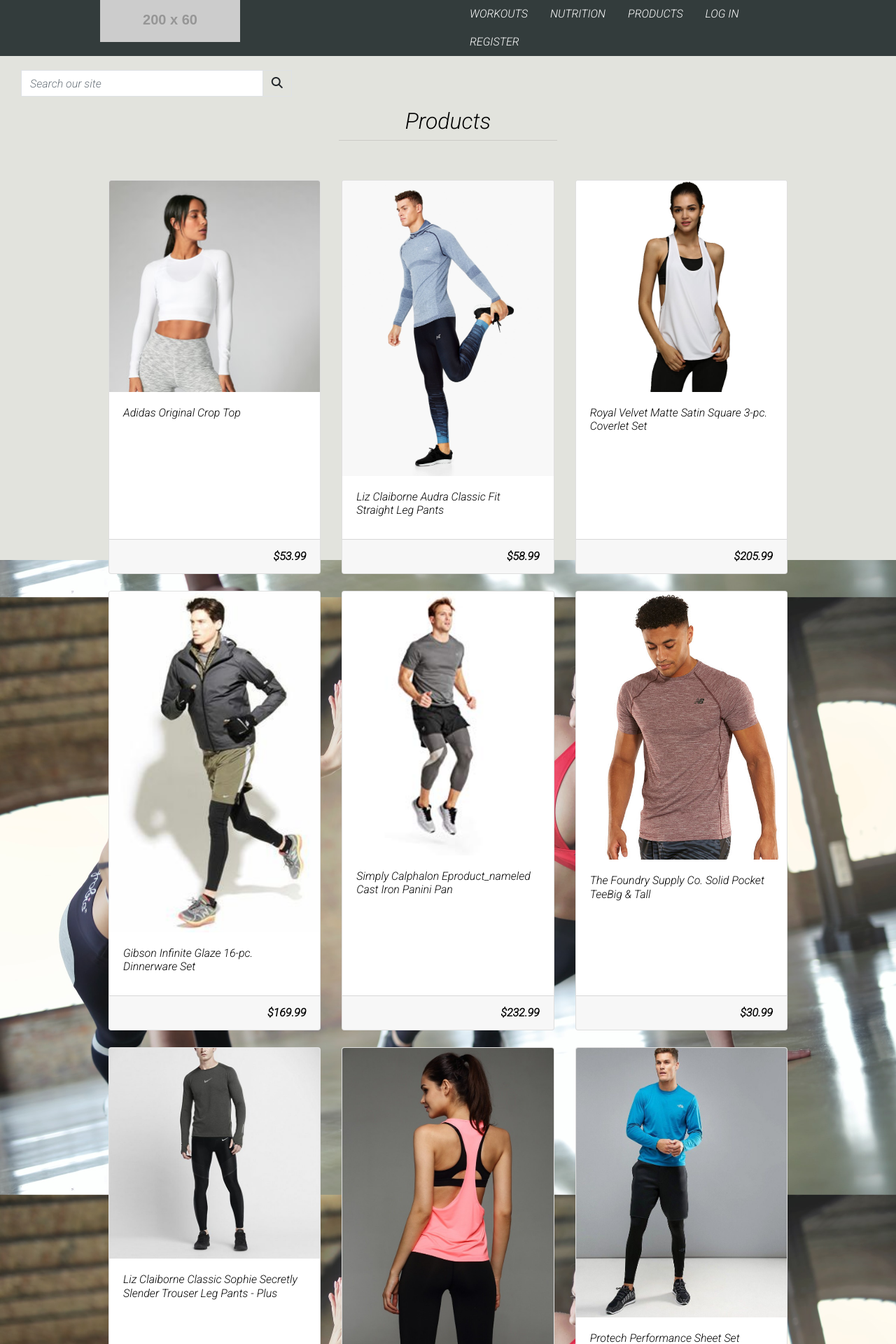
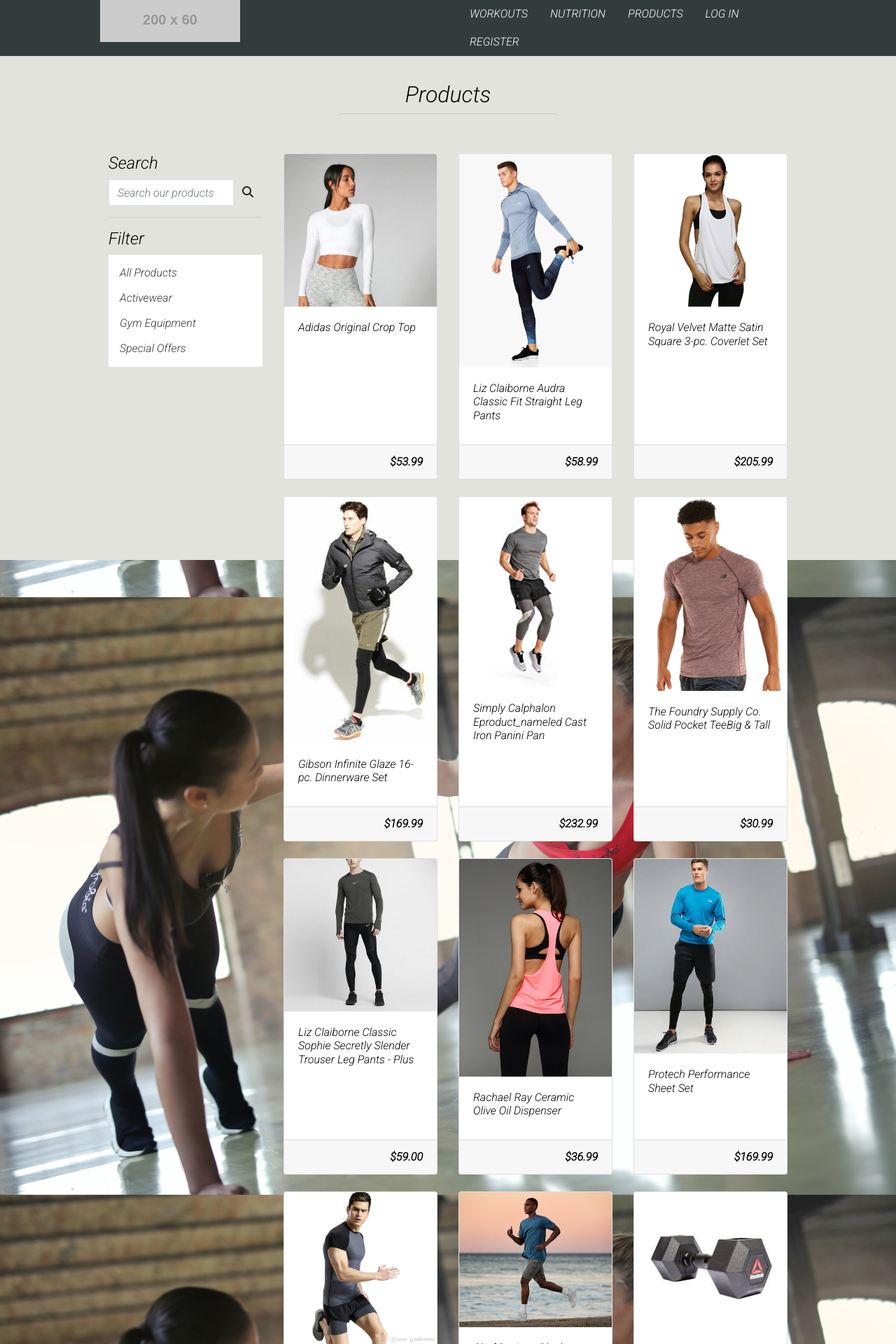
Before and after one commit to Camila-Ribeiro/Body-Balance_Milestone-Project, a Django app: page /products/ in a window 1280 px wide. Shown: the top 1920 px of the page at 70% size. Run offline with Django 3.2, Linux system fonts and the light colour scheme; data comes from the database, SQL or seed files in the repository; grey boxes labelled with a size stand in for pictures from a placeholder-image service; some libraries are stand-ins or nearby versions.

Commit message:
Added search functionality

```diff
--- a/products/fixtures/categories.json
+++ b/products/fixtures/categories.json
@@ -3,7 +3,7 @@
     "pk": 1,
     "model": "products.category",
     "fields": {
-      "category_name": "Activewear",
+      "category_name": "activewear",
       "category_friendly_name": "Activewear"
     }
   },
--- a/products/templates/products/products.html
+++ b/products/templates/products/products.html
@@ -13,10 +13,19 @@
     <div class="overlay"></div>
     <section class="product-section">
         <div class="container-fluid">
-            <div class="col-12 col-lg-4 my-auto py-1 py-lg-0">
-                <form method="GET" action="{% url 'shop_products' %}">
+            <div class="row">
+                <div class="col text-center mt-3">
+                    <h2 class="">Products</h2>
+                    <hr class="w-25 mt-1 mb-2">
+                </div>
+            </div>
+                <div class="container mt-5">
+                    <div class="row">
+                        <div class="col-md-3">
+                            <h4>Search</h4>
+                            <form method="GET" action="{% url 'shop_products' %}" class="mb-3">
                                 <div class="input-group w-100">
-                        <input class="form-control border border-black rounded-0" type="text" name="q" placeholder="Search our site">
+                                    <input class="form-control border border-black rounded-0" type="text" name="q" placeholder="Search our products">
                                     <div class="input-group-append">
                                         <button class="form-control btn btn-black border border-black rounded-0" type="submit">
                                             <span class="icon">
@@ -26,17 +35,19 @@
                                     </div>
                                 </div>
                             </form>
-            </div>
-            <div class="row">
-                <div class="col text-center mt-3">
-                    <h2 class="">Products</h2>
-                    <hr class="w-25 mt-1 mb-2">
+                            <hr>
+                            <h4 class="mt-3">Filter</h4>
+                            <div class="sidenav">
+                                <a href="{% url 'shop_products' %}?category=activewear,gym_equipment,special_offers">All Products</a>
+                                <a href="{% url 'shop_products' %}?category=activewear">Activewear</a>
+                                <a href="{% url 'shop_products' %}?category=gym_equipment">Gym Equipment</a>
+                                <a href="{% url 'shop_products' %}?category=special_offers">Special Offers</a>
                             </div>
                         </div>
-            <div class="container mt-5">
-                <div class="row row-cols-1 row-cols-md-3">
+                    <div class="col-md-9">
+                        <div class="row">
                             {% for product in products %}
-                        <div class="col mb-4">
+                                <div class="col-md-4 mb-4">
                                     <div class="card h-100">
                                         {% if product.image_file %}
                                         <a href="{% url 'product_detail' product.id %}">
@@ -63,5 +74,7 @@
                         </div>
                     </div>
                 </div>
+            </div>
+        </div>
     </section>
 {% endblock %}
--- a/products/views.py
+++ b/products/views.py
@@ -1,7 +1,7 @@
 from django.shortcuts import render, redirect, reverse, get_object_or_404
 from django.contrib import messages
 from django.db.models import Q
-from .models import Product
+from .models import Product, Category
 
 # Create your views here.
 
@@ -11,8 +11,14 @@ def shop_all_products(request):
 
     shop_products = Product.objects.all()
     query = None
+    categories = None
 
     if request.GET:
+        if 'category' in request.GET:
+            categories = request.GET['category'].split(',')
+            shop_products = shop_products.filter(category__category_name__in=categories)
+            categories = Category.objects.filter(category_name__in=categories)
+
         if 'q' in request.GET:
             query = request.GET['q']
             if not query:
@@ -25,6 +31,7 @@ def shop_all_products(request):
     context = {
         'products': shop_products,
         'search_term': query,
+        'current_categories': categories,
     }
 
     return render(request, 'products/products.html', context)
--- a/static/css/base.css
+++ b/static/css/base.css
@@ -42,10 +42,32 @@ nav a {
 }
 
  /* ---------------------------------- Products */
+
+.sidenav {
+    background: #ffff;
+    overflow-x: hidden;
+    padding: 8px 0;
+}
+
+.sidenav a {
+    padding: 6px 8px 6px 16px;
+    text-decoration: none;
+    font-size: 25px;
+    color: #353636;
+    display: block;
+    font-size: 1rem;
+}
+
+.sidenav a:hover {
+    color: #a8b662;
+}
+
 .product-section{
     margin-top: 100px;
 
 }
+
+
 
 /* ---------------------------------- Product Detail */
 .overlay-color{
```
Lines whose indentation alone changed are shown as unchanged.
